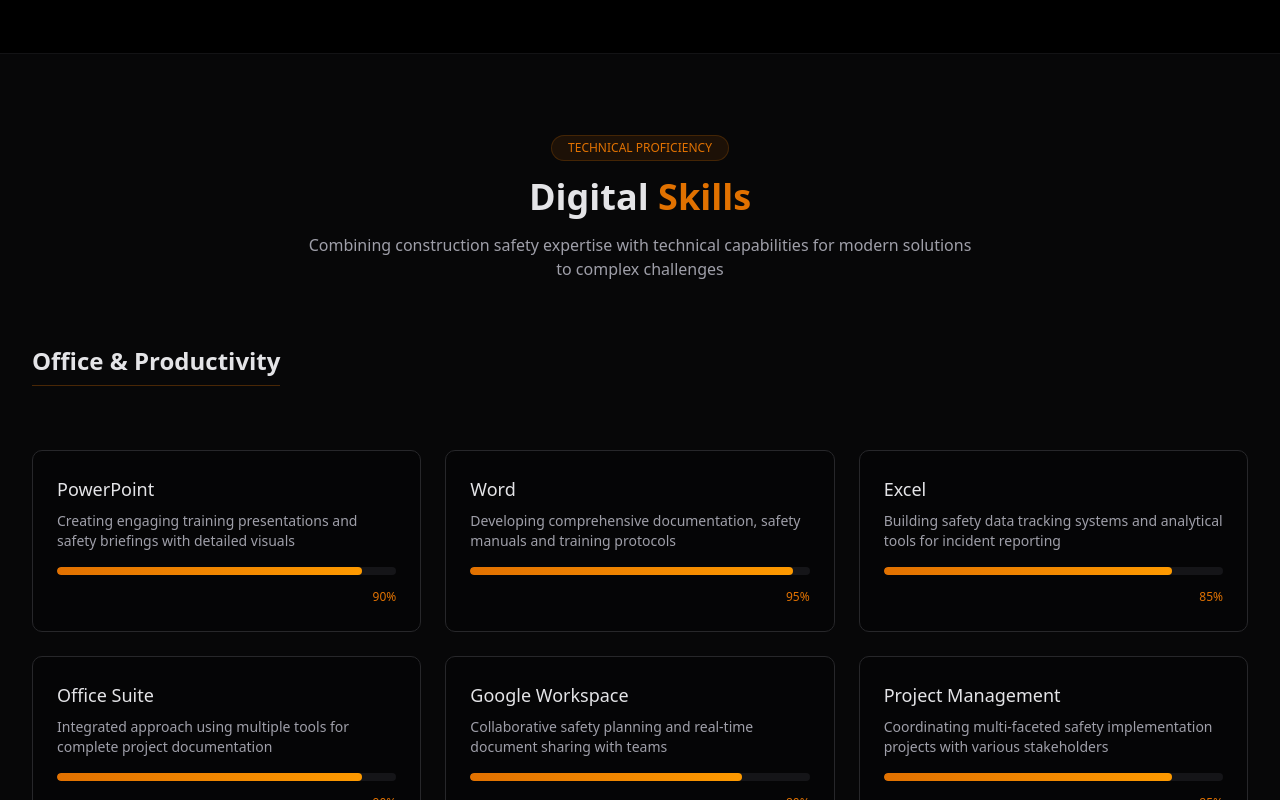
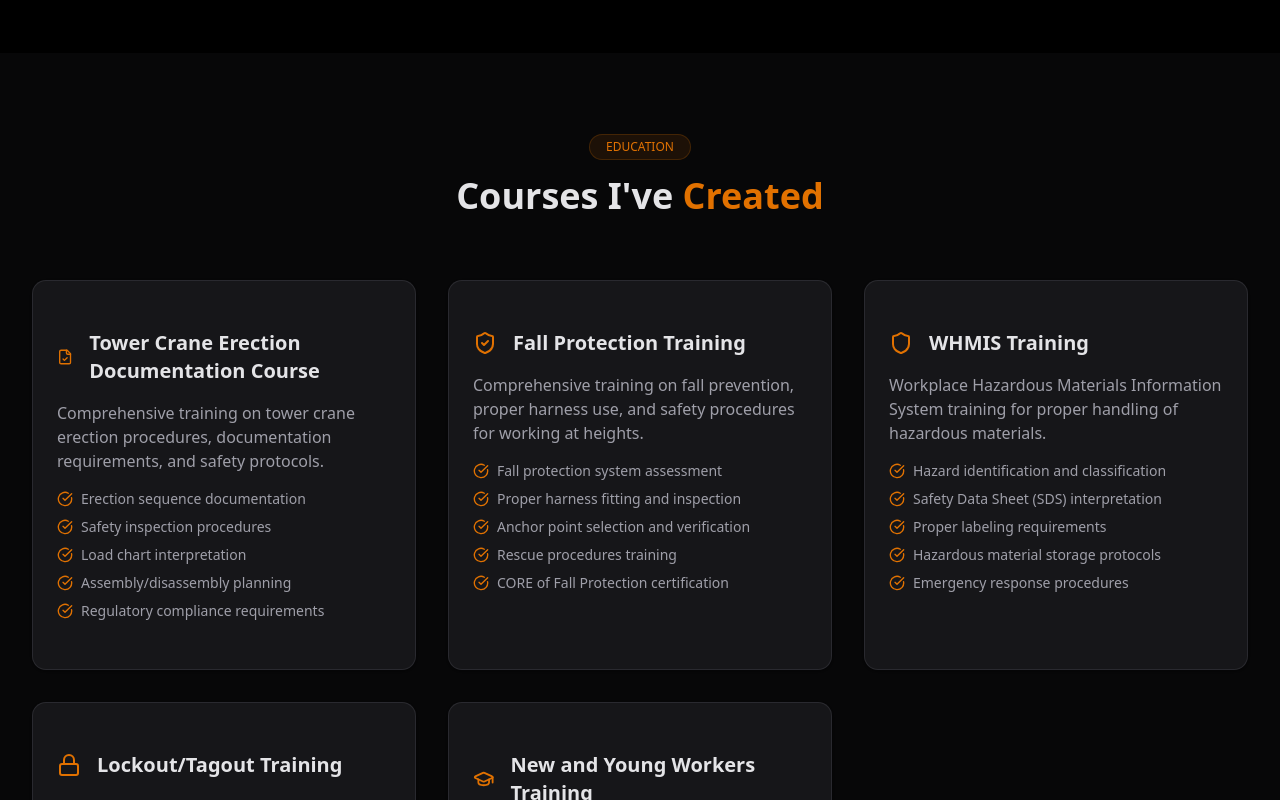
Before and after one commit to ArsCodeAmatoria/kojinfox, a Next.js app: page /about in a window 1280 px wide. Shown: the part 2700-3500 px from the top of the page. Built offline with nearby package versions, Linux system fonts and the light colour scheme.

Commit message:
Move courses from services to about page and reorganize content

```diff
--- a/src/app/about/page.tsx
+++ b/src/app/about/page.tsx
@@ -1,6 +1,6 @@
 'use client';
 
-import { Medal, Award, GraduationCap, Calendar, CheckCircle, Link2, Globe, Database, Lock, Award as AwardIcon, Code, FileCode, Shield, Network, Cpu, Terminal } from "lucide-react";
+import { Medal, Award, GraduationCap, Calendar, CheckCircle, Link2, Globe, Database, Lock, Award as AwardIcon, Code, FileCode, Shield, Network, Cpu, Terminal, FileCheck, ShieldCheck } from "lucide-react";
 import { Separator } from "@/components/ui/separator";
 import { Card, CardContent } from "@/components/ui/card";
 import { Badge } from "@/components/ui/badge";
@@ -280,6 +280,103 @@
                         <li key={i} className="flex items-center gap-2">
                           <CheckCircle className="h-4 w-4 text-emerald-500 flex-shrink-0" />
                           <span className="text-sm text-zinc-400">{item}</span>
+                        </li>
+                      ))}
+                    </ul>
+                  </CardContent>
+                </Card>
+              </ScaleFadeIn>
+            ))}
+          </StaggerChildren>
+        </div>
+      </section>
+
+      {/* Courses Section */}
+      <section className="py-20 bg-zinc-900/30">
+        <div className="container mx-auto px-4 sm:px-6 lg:px-8 max-w-7xl">
+          <FadeIn className="text-center mb-16">
+            <div className="inline-flex items-center px-4 py-1 mb-4 rounded-full bg-amber-600/10 border border-amber-600/20">
+              <span className="text-xs font-medium text-amber-600">EDUCATION</span>
+            </div>
+            <h2 className="text-4xl font-bold">Courses I've <span className="text-amber-600">Created</span></h2>
+          </FadeIn>
+
+          <StaggerChildren className="grid grid-cols-1 md:grid-cols-2 lg:grid-cols-3 gap-8">
+            {[
+              {
+                title: "Tower Crane Erection Documentation Course",
+                description: "Comprehensive training on tower crane erection procedures, documentation requirements, and safety protocols.",
+                details: [
+                  "Erection sequence documentation",
+                  "Safety inspection procedures",
+                  "Load chart interpretation",
+                  "Assembly/disassembly planning",
+                  "Regulatory compliance requirements"
+                ],
+                icon: <FileCheck className="h-6 w-6 text-amber-600" />
+              },
+              {
+                title: "Fall Protection Training",
+                description: "Comprehensive training on fall prevention, proper harness use, and safety procedures for working at heights.",
+                details: [
+                  "Fall protection system assessment",
+                  "Proper harness fitting and inspection",
+                  "Anchor point selection and verification",
+                  "Rescue procedures training",
+                  "CORE of Fall Protection certification"
+                ],
+                icon: <ShieldCheck className="h-6 w-6 text-amber-600" />
+              },
+              {
+                title: "WHMIS Training",
+                description: "Workplace Hazardous Materials Information System training for proper handling of hazardous materials.",
+                details: [
+                  "Hazard identification and classification",
+                  "Safety Data Sheet (SDS) interpretation",
+                  "Proper labeling requirements",
+                  "Hazardous material storage protocols",
+                  "Emergency response procedures"
+                ],
+                icon: <Shield className="h-6 w-6 text-amber-600" />
+              },
+              {
+                title: "Lockout/Tagout Training",
+                description: "Comprehensive training on energy control procedures to prevent accidental equipment startup.",
+                details: [
+                  "Hazardous energy source identification",
+                  "Proper lockout device application",
+                  "Equipment-specific procedures",
+                  "Group lockout coordination",
+                  "Verification and testing protocols"
+                ],
+                icon: <Lock className="h-6 w-6 text-amber-600" />
+              },
+              {
+                title: "New and Young Workers Training",
+                description: "Specialized safety training program designed for new and young workers entering the construction industry.",
+                details: [
+                  "Workplace rights and responsibilities",
+                  "Hazard recognition and assessment",
+                  "Personal protective equipment (PPE)",
+                  "Emergency procedures",
+                  "Workplace violence prevention"
+                ],
+                icon: <GraduationCap className="h-6 w-6 text-amber-600" />
+              }
+            ].map((course, index) => (
+              <ScaleFadeIn key={index} className="flex flex-col">
+                <Card className="bg-zinc-800/50 border-zinc-700/50 h-full">
+                  <CardContent className="p-6">
+                    <div className="flex items-center gap-4 mb-4">
+                      {course.icon}
+                      <h3 className="text-xl font-semibold text-zinc-200">{course.title}</h3>
+                    </div>
+                    <p className="text-zinc-400 mb-4">{course.description}</p>
+                    <ul className="space-y-2">
+                      {course.details.map((detail, i) => (
+                        <li key={i} className="flex items-center gap-2 text-sm text-zinc-400">
+                          <CheckCircle className="h-4 w-4 text-amber-600" />
+                          {detail}
                         </li>
                       ))}
                     </ul>
--- a/src/app/services/page.tsx
+++ b/src/app/services/page.tsx
@@ -17,18 +17,6 @@
 }
 
 const services: ServiceType[] = [
-  {
-    title: "Fall Protection Training",
-    description: "Comprehensive training on fall prevention, proper harness use, and safety procedures for working at heights.",
-    details: [
-      "Fall protection system assessment",
-      "Proper harness fitting and inspection",
-      "Anchor point selection and verification",
-      "Rescue procedures training",
-      "CORE of Fall Protection certification"
-    ],
-    icon: <FileCheck className="h-5 w-5" />,
-  },
   {
     title: "Crane & Hoist Training",
     description: "Expert training for overhead crane operation, hoist safety, and vertical transport systems.",
@@ -55,18 +43,6 @@
     highlight: true,
   },
   {
-    title: "WHMIS Training",
-    description: "Workplace Hazardous Materials Information System training for proper handling of hazardous materials.",
-    details: [
-      "Hazard identification and classification",
-      "Safety Data Sheet (SDS) interpretation",
-      "Proper labeling requirements",
-      "Hazardous material storage protocols",
-      "Emergency response procedures"
-    ],
-    icon: <ShieldCheck className="h-5 w-5" />,
-  },
-  {
     title: "Equipment Operation Training",
     description: "Certified training for various construction equipment including forklifts and telehandlers.",
     details: [
@@ -77,18 +53,6 @@
       "Back-Hoe Loader certification"
     ],
     icon: <BookOpen className="h-5 w-5" />,
-  },
-  {
-    title: "Lockout/Tagout Training",
-    description: "Comprehensive training on energy control procedures to prevent accidental equipment startup.",
-    details: [
-      "Hazardous energy source identification",
-      "Proper lockout device application",
-      "Equipment-specific procedures",
-      "Group lockout coordination",
-      "Verification and testing protocols"
-    ],
-    icon: <Hammer className="h-5 w-5" />,
   },
   {
     title: "AI-Powered Risk Assessment",
@@ -102,7 +66,7 @@
     ],
     icon: <Cpu className="h-5 w-5" />,
     highlight: true,
-  },
+  }
 ];
 
 export default function Services() {
```
